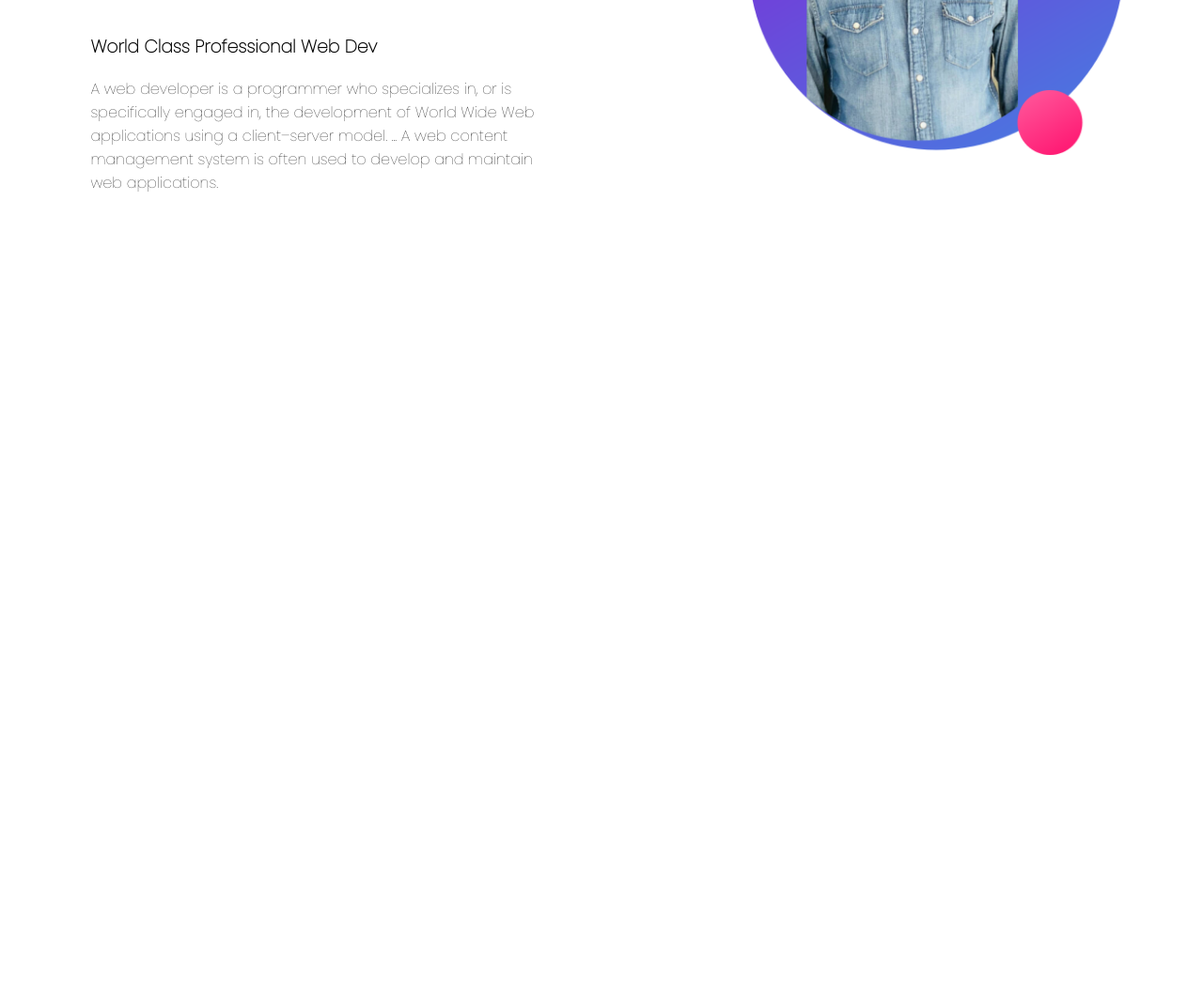
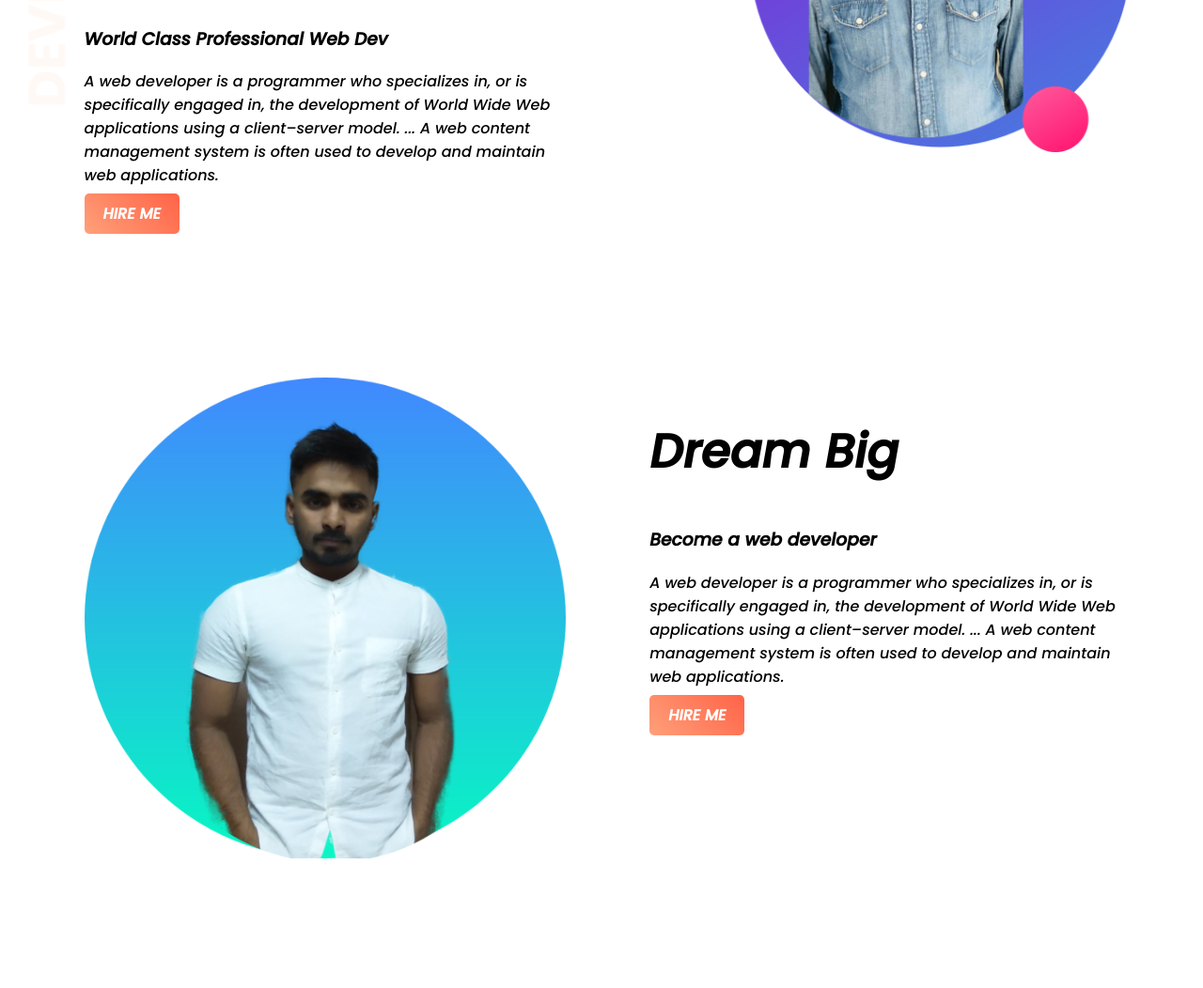
Before and after one commit to BILLAHMASUM325/web-portfolio, a plain HTML site: page index.html in a window 1280 px wide. Shown: the part 248-1300 px from the top of the page at 94% size. Before the commit the page ends 800 px from the top, so only its background shows below. Drawn offline with Linux system fonts and the light colour scheme.

Commit message:
portfolio update

```diff
--- a/index.html
+++ b/index.html
@@ -7,19 +7,34 @@
     <link rel="stylesheet" href="style.css">
     <link rel="preconnect" href="https://fonts.googleapis.com">
     <link rel="preconnect" href="https://fonts.gstatic.com" crossorigin>
-     <link href="https://fonts.googleapis.com/css2?family=Poppins:wght@100&display=swap" rel="stylesheet">
+    <link href="https://fonts.googleapis.com/css2?family=Poppins:ital,wght@1,500&display=swap" rel="stylesheet">
 </head>
 <body>
-    <section>
+    <section class="top-banner">
       <div class="half-width">
         <h1>Welcome to</h1>
         <h1><span class="name-highlight">Billah</span> Website</h1>
        <h3>World Class Professional Web Dev</h3>
        <p>A web developer is a programmer who specializes in, or is specifically engaged in, the development of World Wide Web applications using a client–server model. ... A web content management system is often used to develop and maintain web applications.</p>
+       <a class="link-button" target="_blank" href="https://www.linkedin.com/in/billah-masum-01185b196/">HIRE ME</a>
       </div>
       <div class="half-width">
           <img src="images/profile.png" alt="">
       </div>
     </section>
+
+    <section class="dream-area">
+        <div class="half-width">
+           <img src="images/my.png" alt="">
+        </div>
+
+        <div class="half-width">
+           <h1>Dream Big</h1>
+           <h3>Become a web developer</h3>
+           <p>A web developer is a programmer who specializes in, or is specifically engaged in, the development of World Wide Web applications using a client–server model. ... A web content management system is often used to develop and maintain web applications.</p>
+           <a class="link-button" target="_blank" href="https://www.linkedin.com/in/billah-masum-01185b196/">HIRE ME</a>
+        </div>
+
+    </section>
 </body>
 </html>
--- a/style.css
+++ b/style.css
@@ -1,4 +1,5 @@
 body{
+    margin: 0;
     font-family: 'Poppins', sans-serif;
 }
 h1{
@@ -17,3 +18,20 @@ h1{
 .half-width img{
     width: 100%;
 }
+.top-banner{
+
+    background-image: url(images/top-banner.png);
+    background-repeat: no-repeat;
+}
+section{
+    height: 500px;
+    padding-bottom: 150px;
+}
+.link-button{
+    text-decoration: none;
+    background-image: linear-gradient(45deg,lightSalmon, tomato );
+    padding: 10px 20px;
+    border-radius: 5px;
+    color: white;
+    font-weight: 700;
+}
```
Also changed, not shown: images/my.png (added).
